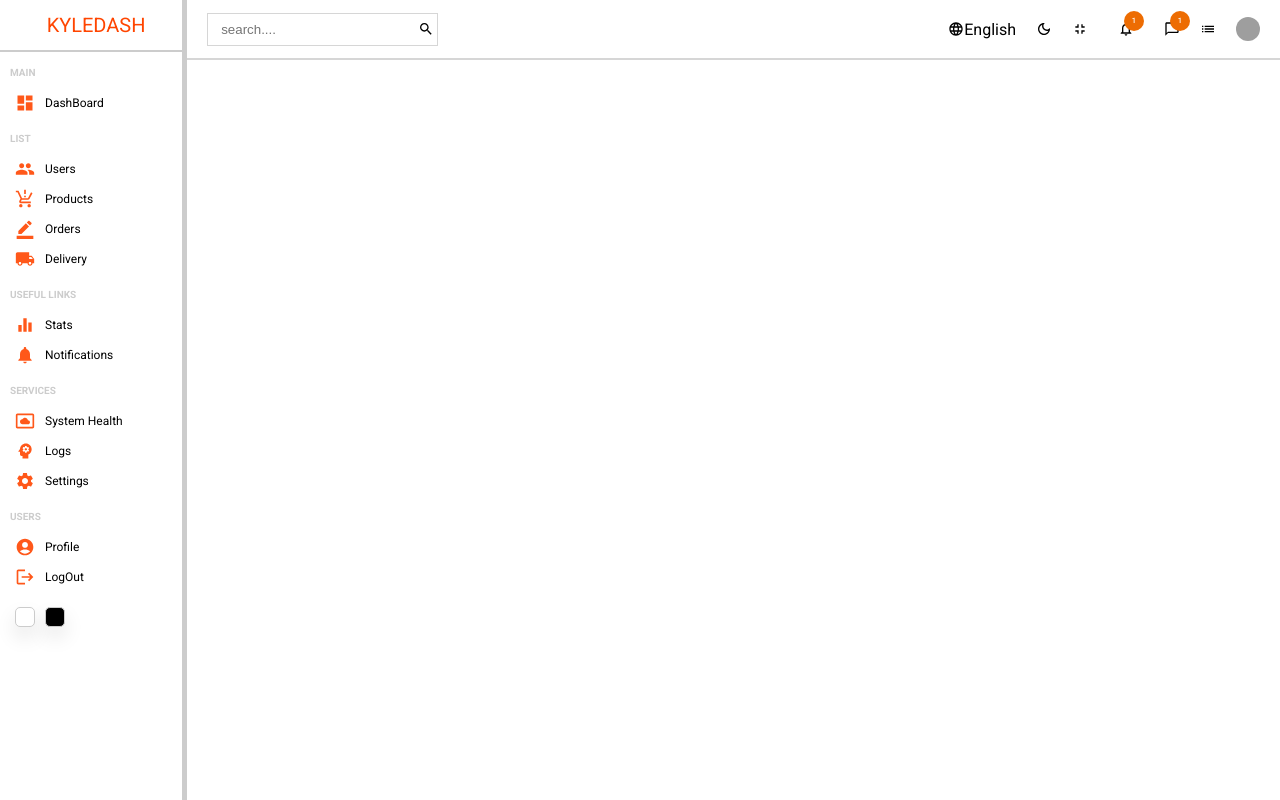
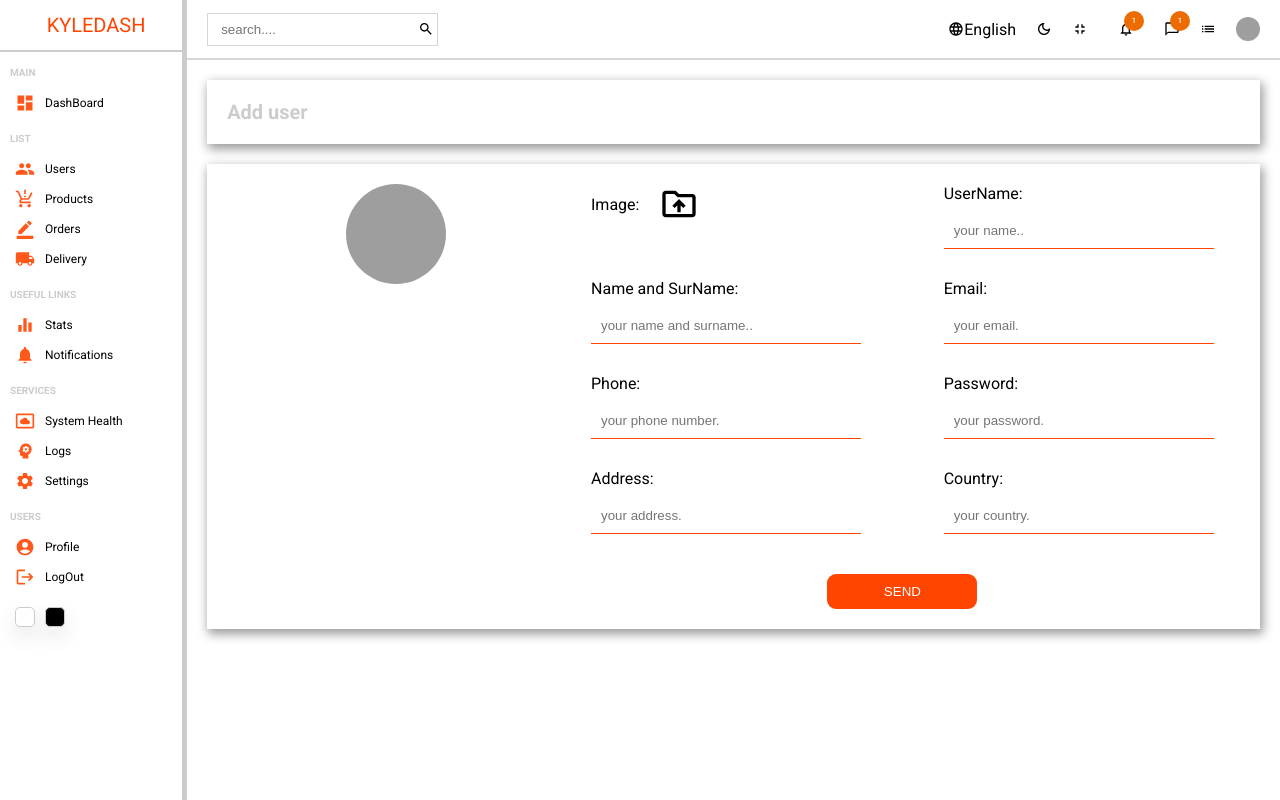
Before and after one commit to MwauStephen/DashBoard, a React (Create React App) app: page /new in a window 1280 px wide. Built offline with nearby package versions, Linux system fonts and the light colour scheme; grey boxes are pictures that could not be loaded.

Commit message:
finished the new page component

```diff
--- a/src/Pages/NewPage/NewPage.js
+++ b/src/Pages/NewPage/NewPage.js
@@ -1,6 +1,7 @@
 import React from "react";
 import NavBar from "../../Components/navBar/NavBar";
 import SideBar from "../../Components/sideBar/SideBar";
+import DriveFolderUploadOutlinedIcon from "@mui/icons-material/DriveFolderUploadOutlined";
 import styles from "./NewPage.module.css";
 
 const NewPage = () => {
@@ -9,6 +10,58 @@ const NewPage = () => {
       <SideBar />
       <div className={styles["new-page"]}>
         <NavBar />
+        <div className={styles["new-top"]}>
+          <h1 className={styles["new-title"]}>Add user</h1>
+        </div>
+        <div className={styles["new-bottom"]}>
+          <div className={styles["left"]}>
+            <img
+              src="https://images.pexels.com/photos/1222271/pexels-photo-1222271.jpeg?cs=srgb&dl=pexels-justin-shaifer-1222271.jpg&fm=jpg"
+              alt="a person"
+              className={styles["new-image"]}
+            />
+          </div>
+          <div className={styles["right"]}>
+            <form>
+              <div className={styles["form-input"]}>
+                <label htmlFor="file">
+                  Image:
+                  <DriveFolderUploadOutlinedIcon className={styles.icon} />
+                </label>
+                <input type="file" style={{ display: "none" }} id="file" />
+              </div>
+              <div className={styles["form-input"]}>
+                <label>UserName:</label>
+                <input type="text" placeholder="your name.." />
+              </div>
+              <div className={styles["form-input"]}>
+                <label>Name and SurName:</label>
+                <input type="text" placeholder="your name and surname.." />
+              </div>
+              <div className={styles["form-input"]}>
+                <label>Email:</label>
+                <input type="email" placeholder="your email." />
+              </div>
+              <div className={styles["form-input"]}>
+                <label>Phone:</label>
+                <input type="number" placeholder="your phone number." />
+              </div>
+              <div className={styles["form-input"]}>
+                <label>Password:</label>
+                <input type="password" placeholder="your password." />
+              </div>
+              <div className={styles["form-input"]}>
+                <label>Address:</label>
+                <input type="text" placeholder="your address." />
+              </div>
+              <div className={styles["form-input"]}>
+                <label>Country:</label>
+                <input type="text" placeholder="your country." />
+              </div>
+              <button type="submit">send</button>
+            </form>
+          </div>
+        </div>
       </div>
     </div>
   );
--- a/src/Pages/NewPage/NewPage.module.css
+++ b/src/Pages/NewPage/NewPage.module.css
@@ -6,3 +6,72 @@
 .new-page {
   flex: 6;
 }
+.new-top,
+.new-bottom {
+  padding: 2rem;
+  margin: 2rem;
+  box-shadow: 0.2rem 0.4rem 1rem 0.1rem rgba(0, 0, 0, 0.4);
+  display: flex;
+}
+.new-title {
+  font-size: 2rem;
+  color: #ccc;
+}
+.left {
+  flex: 1;
+  text-align: center;
+}
+.right {
+  flex: 2;
+}
+
+.new-image {
+  height: 10rem;
+  width: 10rem;
+  border-radius: 50%;
+  object-fit: cover;
+}
+form {
+  display: flex;
+  flex-wrap: wrap;
+  justify-content: space-around;
+  gap: 3rem;
+}
+.form-input {
+  width: 40%;
+}
+input {
+  width: 100%;
+  border: none;
+
+  border-bottom: 1px solid #ff4500;
+  padding: 1rem;
+}
+input:focus {
+  border: none !important;
+  /* outline: none; */
+}
+label {
+  display: flex;
+  align-items: center;
+  gap: 2rem;
+  margin-bottom: 1rem;
+  font-size: 1.6rem;
+}
+.icon {
+  font-size: 4rem !important;
+  cursor: pointer;
+}
+button {
+  width: 15rem;
+  padding: 1rem;
+  background-color: #ff4500;
+  border: none;
+  border-radius: 0.9rem;
+  color: #fff;
+  text-transform: uppercase;
+  margin-top: 1rem;
+}
+button:hover {
+  background-color: #661c00;
+}
```
